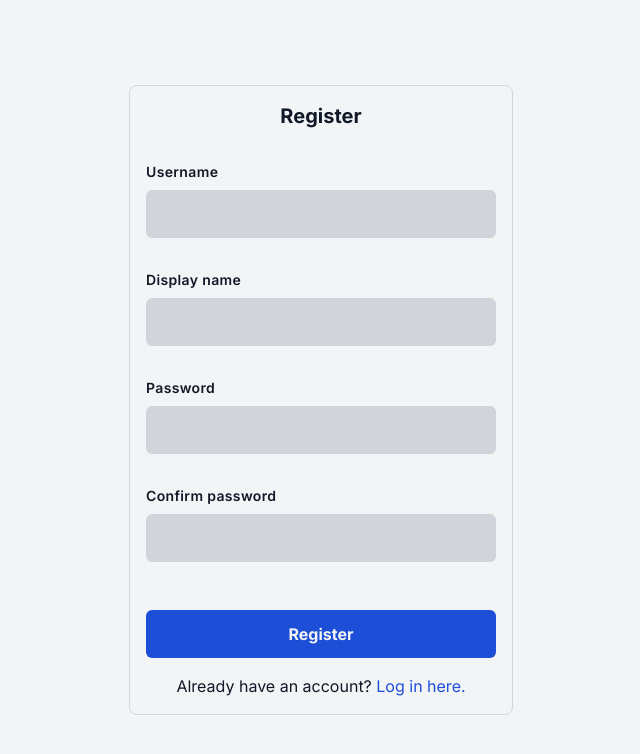
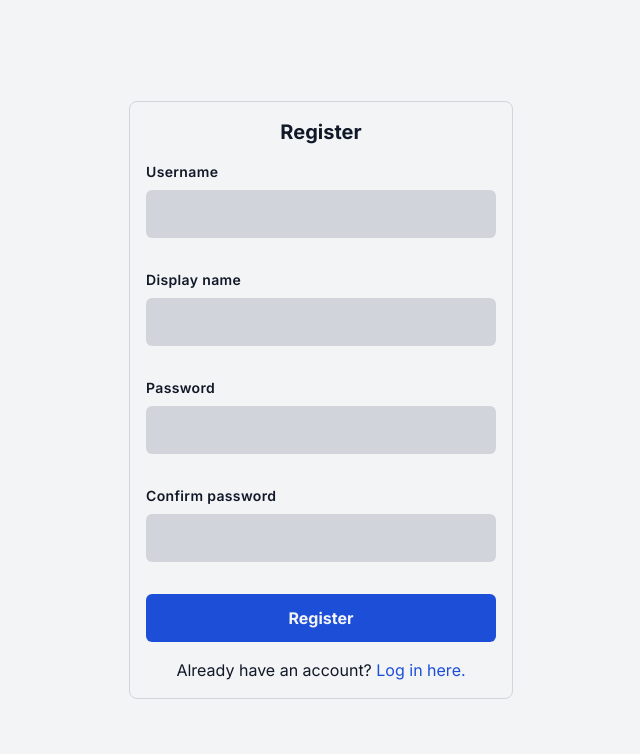
Before and after one commit to nextremy/ranger-v2, a Next.js app: page /register in a window 1280 px wide. Shown: the top 754 px of the page, without its empty margins (319-959 px from the left). Built offline with nearby package versions, Linux system fonts and the light colour scheme.

Commit message:
Reduce margins

```diff
--- a/src/app/(auth)/register/page.tsx
+++ b/src/app/(auth)/register/page.tsx
@@ -68,7 +68,7 @@ export default function Register() {
       onSubmit={handleSubmit}
     >
       <h1 className="text-center text-xl font-bold">Register</h1>
-      <Form.Label className="mt-8" htmlFor={usernameInputId}>
+      <Form.Label className="mt-4" htmlFor={usernameInputId}>
         Username
       </Form.Label>
       <Form.TextInput
@@ -125,7 +125,7 @@ export default function Register() {
         </Form.Error>
       ) : null}
       <button
-        className="mt-12 h-12 rounded-md bg-blue-700 font-bold text-gray-100 transition-colors duration-150 hover:bg-blue-800 dark:bg-blue-300 dark:text-gray-900 dark:hover:bg-blue-400"
+        className="mt-8 h-12 rounded-md bg-blue-700 font-bold text-gray-100 transition-colors duration-150 hover:bg-blue-800 dark:bg-blue-300 dark:text-gray-900 dark:hover:bg-blue-400"
         type="submit"
       >
         Register
```
